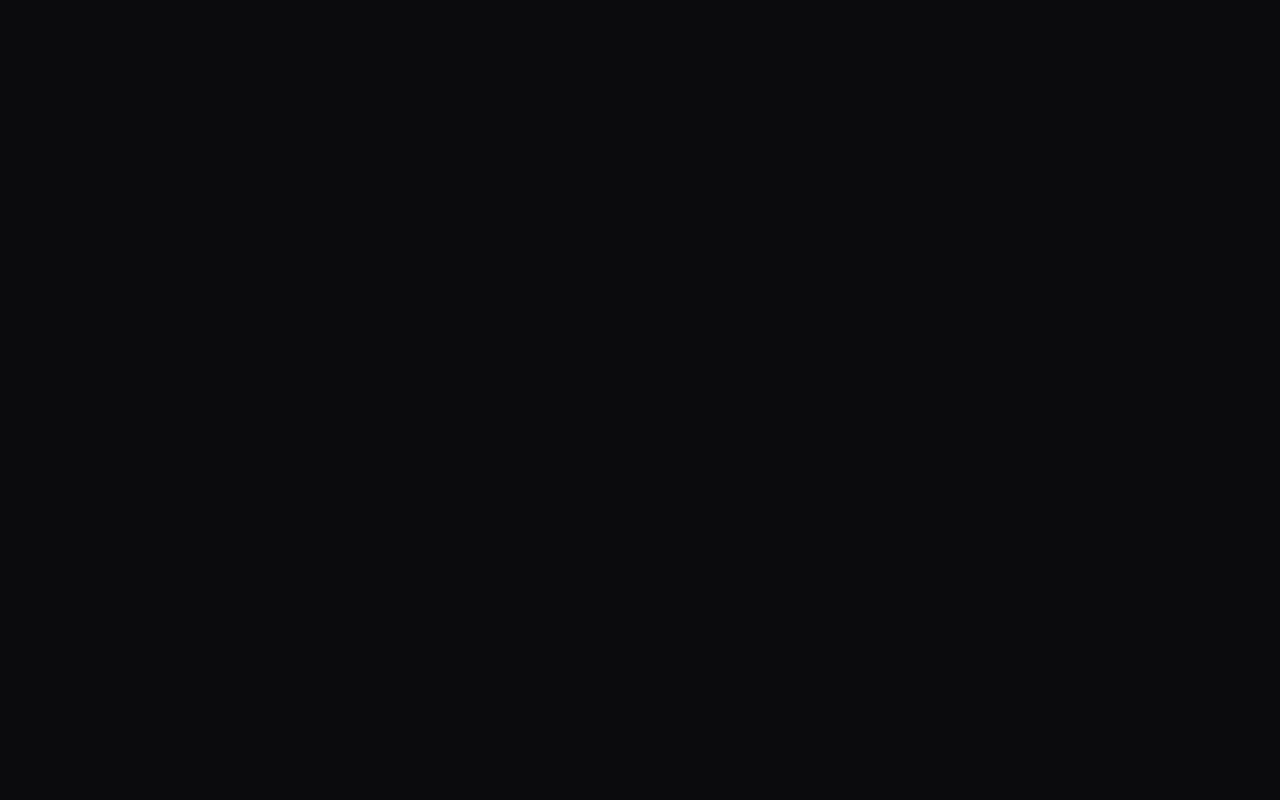
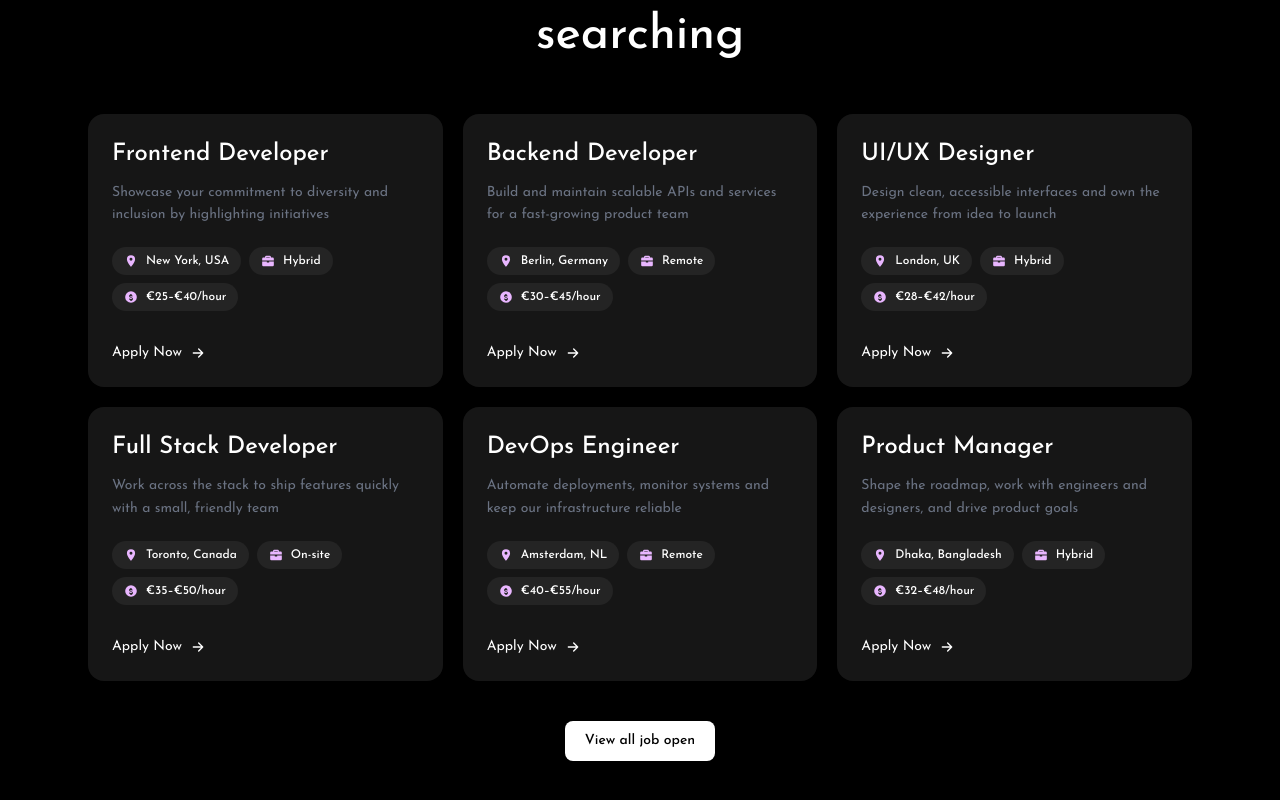
Before and after one commit to Hridoy-c/Final_Project_Client, a Next.js app: page / in a window 1280 px wide. Shown: the part 1226-2026 px from the top of the page. Before the commit the page ends 1020 px from the top, so only its background shows below. Built offline with nearby package versions, Linux system fonts and the light colour scheme.

Commit message:
make jobs componets home page section

```diff
--- a/src/components/home/Jobs.tsx
+++ b/src/components/home/Jobs.tsx
@@ -1,7 +1,150 @@
 import React from 'react'
+import Link from 'next/link'
+
+type Job = {
+  id: number
+  title: string
+  description: string
+  location: string
+  type: string
+  salary: string
+}
+
+const jobs: Job[] = [
+  {
+    id: 1,
+    title: 'Frontend Developer',
+    description: 'Showcase your commitment to diversity and inclusion by highlighting initiatives',
+    location: 'New York, USA',
+    type: 'Hybrid',
+    salary: '€25–€40/hour',
+  },
+  {
+    id: 2,
+    title: 'Backend Developer',
+    description: 'Build and maintain scalable APIs and services for a fast-growing product team',
+    location: 'Berlin, Germany',
+    type: 'Remote',
+    salary: '€30–€45/hour',
+  },
+  {
+    id: 3,
+    title: 'UI/UX Designer',
+    description: 'Design clean, accessible interfaces and own the experience from idea to launch',
+    location: 'London, UK',
+    type: 'Hybrid',
+    salary: '€28–€42/hour',
+  },
+  {
+    id: 4,
+    title: 'Full Stack Developer',
+    description: 'Work across the stack to ship features quickly with a small, friendly team',
+    location: 'Toronto, Canada',
+    type: 'On-site',
+    salary: '€35–€50/hour',
+  },
+  {
+    id: 5,
+    title: 'DevOps Engineer',
+    description: 'Automate deployments, monitor systems and keep our infrastructure reliable',
+    location: 'Amsterdam, NL',
+    type: 'Remote',
+    salary: '€40–€55/hour',
+  },
+  {
+    id: 6,
+    title: 'Product Manager',
+    description: 'Shape the roadmap, work with engineers and designers, and drive product goals',
+    location: 'Dhaka, Bangladesh',
+    type: 'Hybrid',
+    salary: '€32–€48/hour',
+  },
+]
+
+const PinIcon = () => (
+  <svg viewBox="0 0 24 24" className="h-3.5 w-3.5 text-[#e9b6ff]" fill="currentColor" aria-hidden="true">
+    <path d="M12 2a7 7 0 0 0-7 7c0 5.25 7 13 7 13s7-7.75 7-13a7 7 0 0 0-7-7Zm0 9.5A2.5 2.5 0 1 1 12 6.5a2.5 2.5 0 0 1 0 5Z" />
+  </svg>
+)
+
+const BriefcaseIcon = () => (
+  <svg viewBox="0 0 24 24" className="h-3.5 w-3.5 text-[#e9b6ff]" fill="currentColor" aria-hidden="true">
+    <path d="M9 3a2 2 0 0 0-2 2v1H4a2 2 0 0 0-2 2v3h20V8a2 2 0 0 0-2-2h-3V5a2 2 0 0 0-2-2H9Zm0 2h6v1H9V5ZM2 13v6a2 2 0 0 0 2 2h16a2 2 0 0 0 2-2v-6h-8v1.5h-4V13H2Z" />
+  </svg>
+)
+
+const CoinIcon = () => (
+  <svg viewBox="0 0 24 24" className="h-3.5 w-3.5 text-[#e9b6ff]" fill="currentColor" aria-hidden="true">
+    <path d="M12 2a10 10 0 1 0 0 20 10 10 0 0 0 0-20Zm1 15.5V19h-2v-1.5a3.5 3.5 0 0 1-2.5-2.5l1.9-.6c.2.7.8 1.1 1.6 1.1.9 0 1.5-.4 1.5-1 0-.6-.4-.9-1.7-1.3-1.6-.5-3-1.1-3-2.9 0-1.3.9-2.3 2.2-2.7V7h2v1.5c1 .3 1.8 1 2.1 2l-1.8.7c-.2-.6-.7-.9-1.4-.9-.8 0-1.3.4-1.3.9 0 .5.4.8 1.6 1.2 1.7.5 3.1 1.1 3.1 3 0 1.4-1 2.4-2.3 2.8Z" />
+  </svg>
+)
+
+const ArrowIcon = () => (
+  <svg viewBox="0 0 24 24" className="h-4 w-4" fill="none" stroke="currentColor" strokeWidth="2" aria-hidden="true">
+    <path d="M5 12h14m-6-6 6 6-6 6" strokeLinecap="round" strokeLinejoin="round" />
+  </svg>
+)
+
+const Tag = ({ icon, label }: { icon: React.ReactNode; label: string }) => (
+  <span className="inline-flex items-center gap-2 rounded-full bg-[#242424] px-3 py-1.5 text-xs font-medium text-white">
+    {icon}
+    {label}
+  </span>
+)
 
 export const JobsPage = () => {
   return (
-    <div>JobsPage</div>
+    <section className="w-full bg-black py-12 sm:py-16 lg:py-20">
+      <div className="mx-auto w-full max-w-[90vw] px-4 sm:px-6">
+        {/* Heading */}
+        <div className="mb-8 text-center sm:mb-12">
+          <p className="mb-4 flex items-center justify-center gap-3 font-mono text-xs uppercase tracking-widest text-gray-300 sm:text-sm">
+            <span className="h-1.5 w-1.5 bg-[#5b4dff]" />
+            Smart job discovery
+            <span className="h-1.5 w-1.5 bg-[#5b4dff]" />
+          </p>
+          <h2 className="mx-auto max-w-md text-3xl font-medium leading-tight text-white sm:text-4xl lg:text-5xl">
+            The roles you&apos;d never find by searching
+          </h2>
+        </div>
+
+        {/* Cards */}
+        <div className="grid grid-cols-1 gap-4 sm:grid-cols-2 lg:grid-cols-3 lg:gap-5">
+          {jobs.map((job) => (
+            <div
+              key={job.id}
+              className="flex flex-col rounded-2xl bg-[#161616] p-5 transition hover:bg-[#1c1c1c] sm:p-6"
+            >
+              <h3 className="text-xl font-medium text-white sm:text-2xl">{job.title}</h3>
+              <p className="mt-3 text-sm leading-relaxed text-gray-500">{job.description}</p>
+
+              <div className="mt-5 flex flex-wrap gap-2">
+                <Tag icon={<PinIcon />} label={job.location} />
+                <Tag icon={<BriefcaseIcon />} label={job.type} />
+                <Tag icon={<CoinIcon />} label={job.salary} />
+              </div>
+
+              <Link
+                href={`/jobs/${job.id}`}
+                className="mt-8 inline-flex items-center gap-2 text-sm text-white hover:text-[#7c6cf0]"
+              >
+                Apply Now
+                <ArrowIcon />
+              </Link>
+            </div>
+          ))}
+        </div>
+
+        {/* View all */}
+        <div className="mt-10 flex justify-center">
+          <Link
+            href="/jobs"
+            className="rounded-lg bg-white px-5 py-2.5 text-sm font-medium text-black hover:bg-gray-200"
+          >
+            View all job open
+          </Link>
+        </div>
+      </div>
+    </section>
   )
 }
--- a/src/components/home/banner/Banner.tsx
+++ b/src/components/home/banner/Banner.tsx
@@ -257,7 +257,7 @@ export default function Banner() {
       </div>
 
       {/* Stats */}
-      <div className="relative z-10 mx-auto mt-8 max-w-6xl px-4 pb-16 sm:mt-12 sm:px-6 sm:pb-20 lg:pb-24">
+      <div className="relative z-10 mx-auto mt-8 max-w-[90vw] px-4 pb-16 sm:mt-12 sm:px-6 sm:pb-20 lg:pb-24">
         <div className="grid grid-cols-2 gap-3 sm:gap-4 lg:grid-cols-4">
           {bannerStats.map((stat) => (
             <article
```
